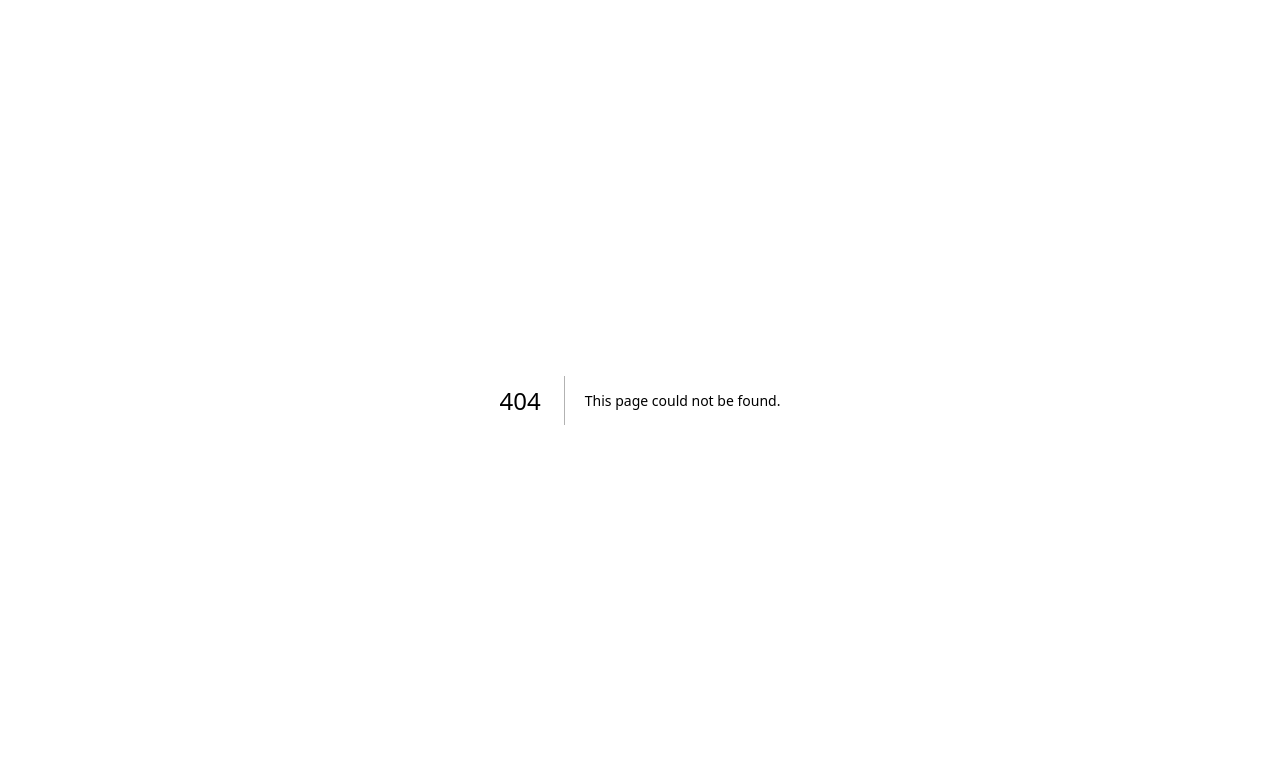
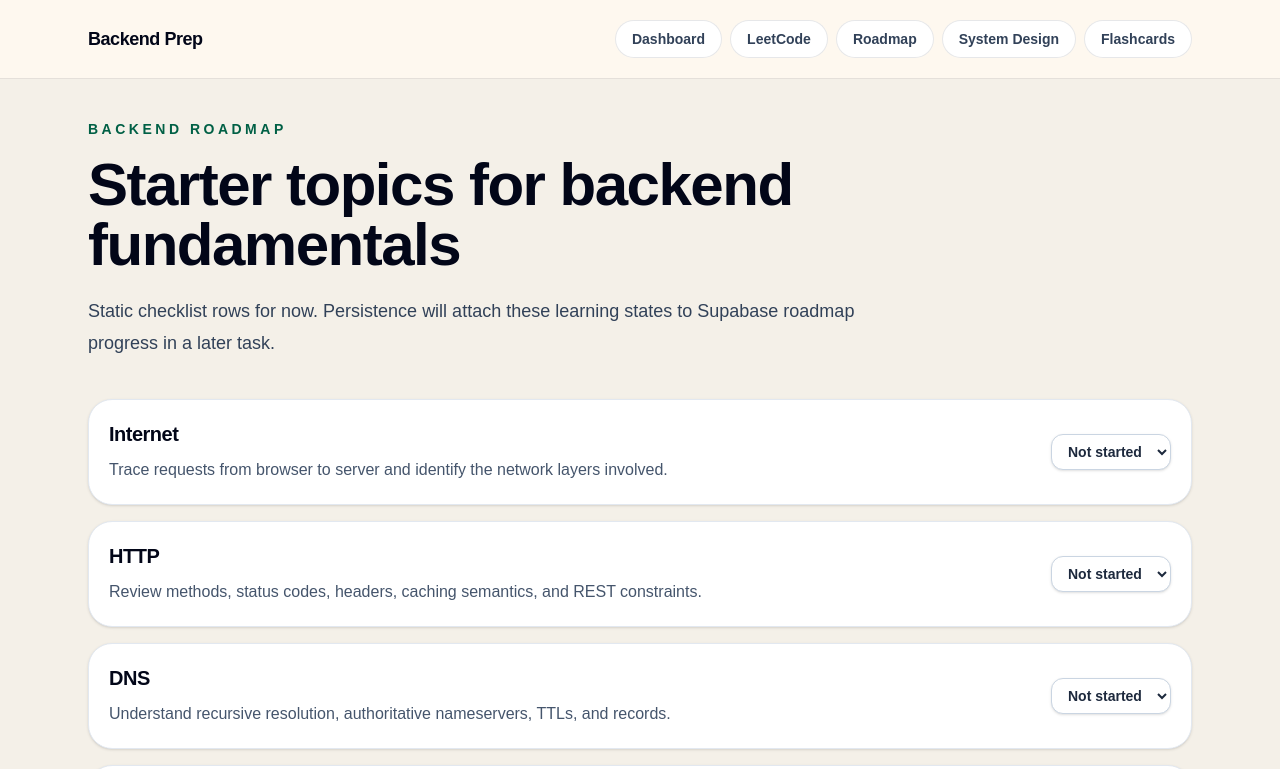
Before and after one commit to nurulislamz/codemap, a Next.js app: page /roadmap in a window 1280 px wide. Before the commit this address had no page. Shown: the top 769 px of the page. Built offline with nearby package versions, Linux system fonts and the light colour scheme.

Commit message:
feat: add roadmap system design and flashcard views

```diff
--- a/src/app/(dashboard)/dashboard/page.tsx
+++ b/src/app/(dashboard)/dashboard/page.tsx
@@ -12,21 +12,21 @@ const starterCards = [
     track: "Roadmap",
     title: "Backend fundamentals",
     description: "Continue the next reading from the backend engineering roadmap.",
-    actionHref: "/dashboard/roadmap",
+    actionHref: "/roadmap",
     actionLabel: "Open Roadmap",
   },
   {
     track: "System Design",
     title: "Design prompt",
     description: "Practice a focused architecture prompt with expected concepts.",
-    actionHref: "/dashboard/system-design",
+    actionHref: "/system-design",
     actionLabel: "Open Prompts",
   },
   {
     track: "Flashcards",
     title: "Due reviews",
     description: "Review weak areas and keep spaced repetition moving.",
-    actionHref: "/dashboard/flashcards",
+    actionHref: "/flashcards",
     actionLabel: "Review Cards",
   },
 ];
--- /dev/null
+++ b/src/app/(dashboard)/flashcards/page.tsx
@@ -0,0 +1,38 @@
+export default function FlashcardsPage() {
+  return (
+    <div className="space-y-10">
+      <section className="max-w-3xl">
+        <p className="text-sm font-semibold uppercase tracking-[0.25em] text-emerald-800">
+          Flashcards
+        </p>
+        <h1 className="mt-4 text-4xl font-bold tracking-tight text-slate-950 md:text-6xl">
+          Due-card review
+        </h1>
+        <p className="mt-5 text-lg leading-8 text-slate-700">
+          A starter review surface for weak backend concepts. Scheduling and
+          persisted recall ratings arrive in later tasks.
+        </p>
+      </section>
+      <article className="max-w-3xl rounded-3xl border border-slate-200 bg-white p-6 shadow-sm">
+        <p className="text-sm font-semibold uppercase tracking-[0.22em] text-emerald-700">
+          Due today
+        </p>
+        <h2 className="mt-4 text-2xl font-semibold tracking-tight text-slate-950">
+          What happens during DNS resolution?
+        </h2>
+        <p className="mt-3 leading-7 text-slate-600">
+          Answer from memory first, then open the hint if you need a nudge.
+        </p>
+        <details className="mt-5 rounded-2xl border border-slate-200 bg-[#fffaf0] p-4">
+          <summary className="cursor-pointer font-semibold text-slate-900">
+            Show hint
+          </summary>
+          <p className="mt-3 leading-7 text-slate-700">
+            Think resolver, root nameserver, TLD nameserver, authoritative
+            nameserver, record lookup, and TTL.
+          </p>
+        </details>
+      </article>
+    </div>
+  );
+}
--- /dev/null
+++ b/src/app/(dashboard)/roadmap/page.tsx
@@ -0,0 +1,64 @@
+import { StatusSelect } from "@/components/status-select";
+
+const starterTopics = [
+  {
+    title: "Internet",
+    description: "Trace requests from browser to server and identify the network layers involved.",
+  },
+  {
+    title: "HTTP",
+    description: "Review methods, status codes, headers, caching semantics, and REST constraints.",
+  },
+  {
+    title: "DNS",
+    description: "Understand recursive resolution, authoritative nameservers, TTLs, and records.",
+  },
+  {
+    title: "Databases",
+    description: "Compare relational modeling, indexes, transactions, and common query patterns.",
+  },
+  {
+    title: "Caching",
+    description: "Practice cache-aside, invalidation, TTLs, and where caches fit in backend systems.",
+  },
+];
+
+export default function RoadmapPage() {
+  return (
+    <div className="space-y-10">
+      <section className="max-w-3xl">
+        <p className="text-sm font-semibold uppercase tracking-[0.25em] text-emerald-800">
+          Backend roadmap
+        </p>
+        <h1 className="mt-4 text-4xl font-bold tracking-tight text-slate-950 md:text-6xl">
+          Starter topics for backend fundamentals
+        </h1>
+        <p className="mt-5 text-lg leading-8 text-slate-700">
+          Static checklist rows for now. Persistence will attach these learning
+          states to Supabase roadmap progress in a later task.
+        </p>
+      </section>
+      <section aria-label="Backend roadmap starter topics" className="space-y-4">
+        {starterTopics.map((topic) => (
+          <article
+            className="flex flex-col gap-4 rounded-3xl border border-slate-200 bg-white p-5 shadow-sm md:flex-row md:items-center md:justify-between"
+            key={topic.title}
+          >
+            <div>
+              <h2 className="text-xl font-semibold tracking-tight text-slate-950">
+                {topic.title}
+              </h2>
+              <p className="mt-2 max-w-2xl leading-7 text-slate-600">
+                {topic.description}
+              </p>
+            </div>
+            <StatusSelect
+              defaultValue="not_started"
+              name={`${topic.title.toLowerCase().replaceAll(" ", "-")}-status`}
+            />
+          </article>
+        ))}
+      </section>
+    </div>
+  );
+}
--- /dev/null
+++ b/src/app/(dashboard)/system-design/page.tsx
@@ -0,0 +1,52 @@
+import { TaskCard } from "@/components/task-card";
+
+const starterPrompts = [
+  {
+    track: "URL Shortener",
+    title: "Design TinyURL",
+    description:
+      "Cover ID generation, redirect reads, custom aliases, analytics tradeoffs, and cache placement.",
+    actionHref: "/system-design#design-tinyurl",
+  },
+  {
+    track: "Rate Limiter",
+    title: "Design an API Rate Limiter",
+    description:
+      "Compare token bucket, fixed window, sliding window, distributed counters, and failure modes.",
+    actionHref: "/system-design#rate-limiter",
+  },
+];
+
+export default function SystemDesignPage() {
+  return (
+    <div className="space-y-10">
+      <section className="max-w-3xl">
+        <p className="text-sm font-semibold uppercase tracking-[0.25em] text-emerald-800">
+          System design practice
+        </p>
+        <h1 className="mt-4 text-4xl font-bold tracking-tight text-slate-950 md:text-6xl">
+          Focused architecture reps
+        </h1>
+        <p className="mt-5 text-lg leading-8 text-slate-700">
+          Start with common backend interview prompts. These cards are static
+          until seeded system design prompts are connected to storage.
+        </p>
+      </section>
+      <section
+        aria-label="System design starter prompts"
+        className="grid gap-5 md:grid-cols-2"
+      >
+        {starterPrompts.map((prompt) => (
+          <TaskCard
+            actionHref={prompt.actionHref}
+            actionLabel="Practice"
+            description={prompt.description}
+            key={prompt.title}
+            title={prompt.title}
+            track={prompt.track}
+          />
+        ))}
+      </section>
+    </div>
+  );
+}
--- a/src/components/app-shell.tsx
+++ b/src/components/app-shell.tsx
@@ -4,9 +4,9 @@ import type { ReactNode } from "react";
 const navItems = [
   { href: "/dashboard", label: "Dashboard" },
   { href: "/leetcode", label: "LeetCode" },
-  { href: "/dashboard/roadmap", label: "Roadmap" },
-  { href: "/dashboard/system-design", label: "System Design" },
-  { href: "/dashboard/flashcards", label: "Flashcards" },
+  { href: "/roadmap", label: "Roadmap" },
+  { href: "/system-design", label: "System Design" },
+  { href: "/flashcards", label: "Flashcards" },
 ];
 
 type AppShellProps = {
--- /dev/null
+++ b/src/components/status-select.tsx
@@ -0,0 +1,29 @@
+type LearningStatus = "not_started" | "learning" | "reviewed" | "mastered";
+
+type StatusSelectProps = {
+  name: string;
+  defaultValue: LearningStatus;
+};
+
+const statusOptions: Array<{ value: LearningStatus; label: string }> = [
+  { value: "not_started", label: "Not started" },
+  { value: "learning", label: "Learning" },
+  { value: "reviewed", label: "Reviewed" },
+  { value: "mastered", label: "Mastered" },
+];
+
+export function StatusSelect({ name, defaultValue }: StatusSelectProps) {
+  return (
+    <select
+      className="rounded-xl border border-slate-300 bg-white px-3 py-2 text-sm font-semibold text-slate-800 shadow-sm"
+      defaultValue={defaultValue}
+      name={name}
+    >
+      {statusOptions.map((option) => (
+        <option key={option.value} value={option.value}>
+          {option.label}
+        </option>
+      ))}
+    </select>
+  );
+}
```
Also changed, not shown: 1 other file (tests, documents, lock files or other folders).
